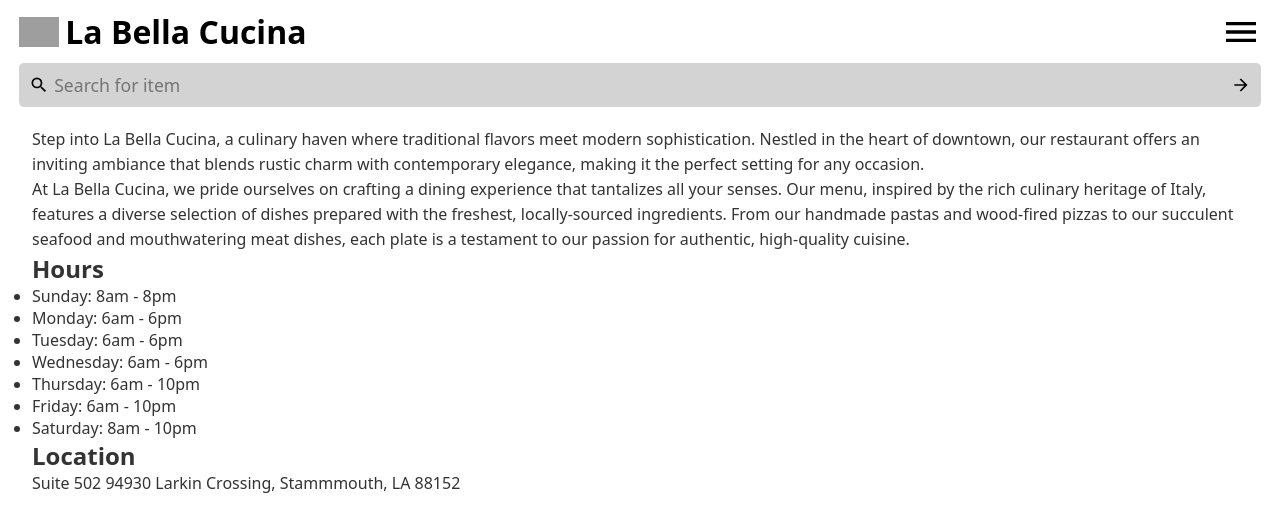
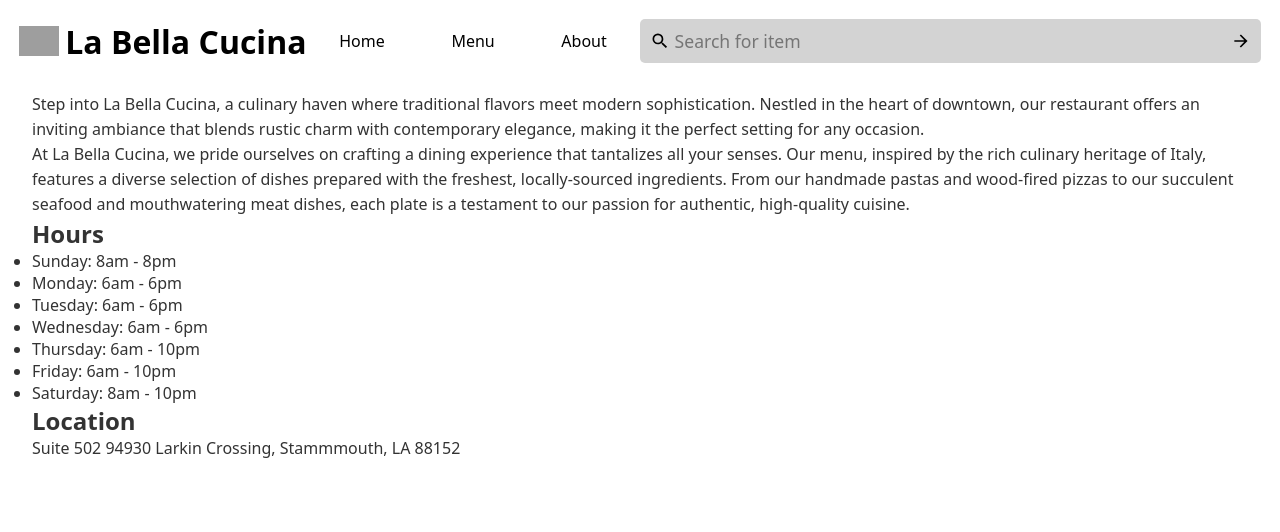
Before and after one commit to ImExtraPolite3/restaurant-page, a React (Vite) app: page / in a window 1280 px wide. Shown: the top 532 px of the page. Built offline with nearby package versions, Linux system fonts and the light colour scheme; grey boxes are pictures that could not be loaded.

Commit message:
work on media queries

```diff
--- a/src/Components/NavBar.jsx
+++ b/src/Components/NavBar.jsx
@@ -1,3 +1,4 @@
+const MOBILE_WIDTH = 841;
 function NavBarButtons({ id_name, button_name, class_name, hide_content }) {
   return (
     <button onClick={hide_content} className={class_name} id={id_name}>
@@ -10,48 +11,79 @@ function dropDownMenu() {
   const navBarButton = document.getElementById('nav-bar-buttons');
   const allContent = document.querySelectorAll('.content');
 
+  if (window.innerWidth < MOBILE_WIDTH) {
+    if (navBarButton.checkVisibility() === false) {
+      navBarButton.style.display = 'block';
       allContent.forEach((content) => {
-    navBarButton.checkVisibility() === false
-      ? ((navBarButton.style.display = 'block'),
-        (content.style.display = 'none'))
-      : ((navBarButton.style.display = 'none'), showHome);
+        content.style.display = 'none';
       });
+    } else {
+      navBarButton.style.display = 'none';
+      allContent[0].style.display = 'block';
+    }
+  } else {
+    navBarButton.style.display = 'block';
+  }
 }
 
 function showHome() {
   const allContent = document.querySelectorAll('.content');
   const navBarButton = document.getElementById('nav-bar-buttons');
 
+  if (window.innerWidth < MOBILE_WIDTH) {
     allContent.forEach((content) => {
       content.id === 'home-content'
         ? ((content.style.display = 'block'),
           (navBarButton.style.display = 'none'))
         : (content.style.display = 'none');
     });
+  } else {
+    allContent.forEach((content) => {
+      content.id === 'home-content'
+        ? (content.style.display = 'block')
+        : (content.style.display = 'none');
+    });
+  }
 }
 
 function showMenu() {
   const allContent = document.querySelectorAll('.content');
   const navBarButton = document.getElementById('nav-bar-buttons');
 
+  if (window.innerWidth < MOBILE_WIDTH) {
     allContent.forEach((content) => {
       content.id === 'menu-content'
         ? ((content.style.display = 'block'),
           (navBarButton.style.display = 'none'))
         : (content.style.display = 'none');
     });
+  } else {
+    allContent.forEach((content) => {
+      content.id === 'menu-content'
+        ? (content.style.display = 'block')
+        : (content.style.display = 'none');
+    });
+  }
 }
 
 function showAbout() {
   const allContent = document.querySelectorAll('.content');
   const navBarButton = document.getElementById('nav-bar-buttons');
 
+  if (window.innerWidth < MOBILE_WIDTH) {
     allContent.forEach((content) => {
       content.id === 'about-content'
         ? ((content.style.display = 'block'),
           (navBarButton.style.display = 'none'))
         : (content.style.display = 'none');
     });
+  } else {
+    allContent.forEach((content) => {
+      content.id === 'about-content'
+        ? (content.style.display = 'block')
+        : (content.style.display = 'none');
+    });
+  }
 }
 
 export default function NavBar() {
--- a/src/index.css
+++ b/src/index.css
@@ -87,3 +87,29 @@
 #description {
   line-height: 25px;
 }
+
+@media (min-width: 841px) {
+  .nav-img {
+    display: none;
+  }
+
+  #nav-bar {
+    display: flex;
+    justify-content: space-between;
+    align-items: center;
+  }
+
+  #nav-bar-buttons {
+    display: block;
+    display: flex;
+    flex-direction: row;
+    width: fit-content;
+    flex-grow: 2;
+  }
+
+  #search-bar {
+    margin-top: 0;
+    flex-grow: 3;
+    align-self: center;
+  }
+}
```
Lines whose indentation alone changed are shown as unchanged.
